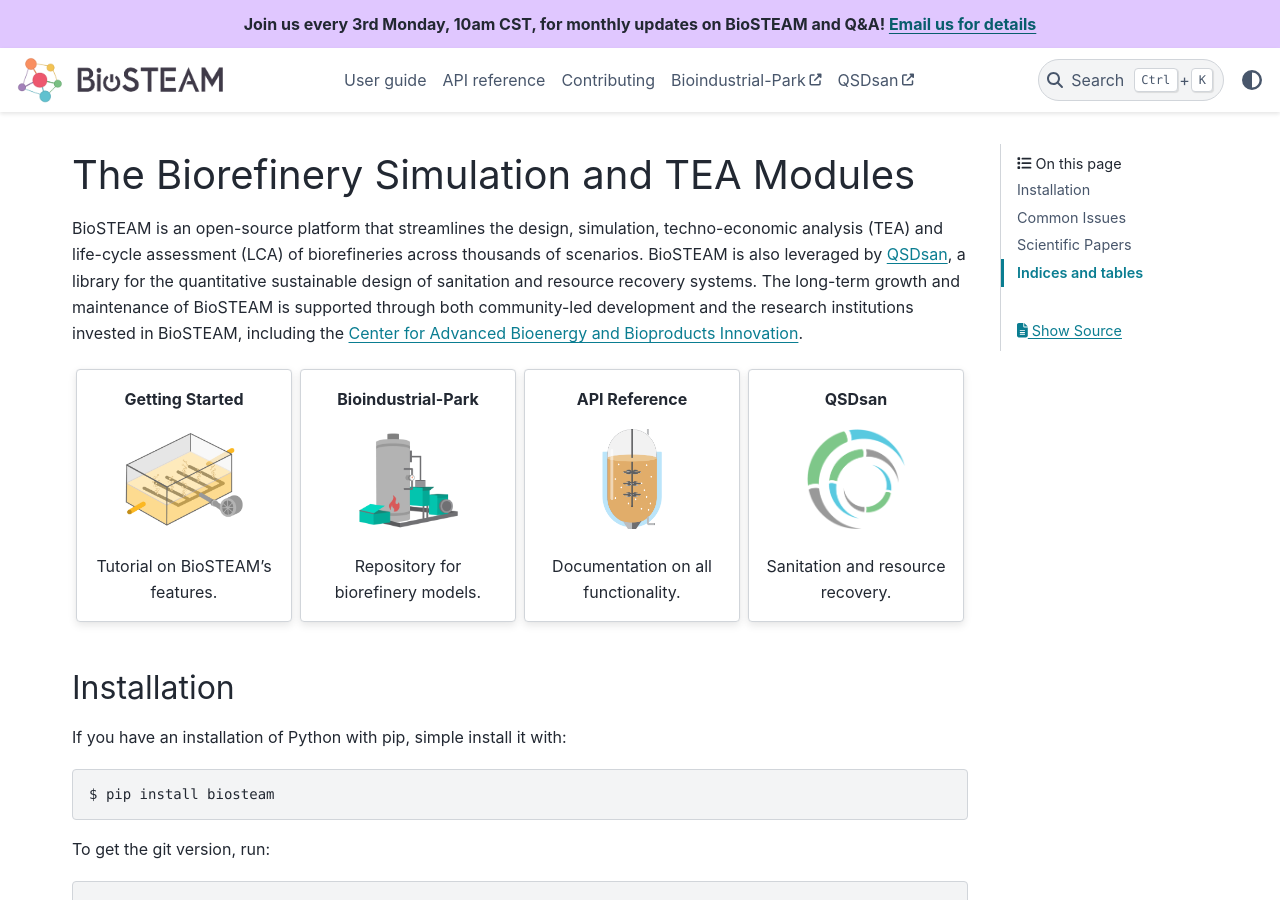
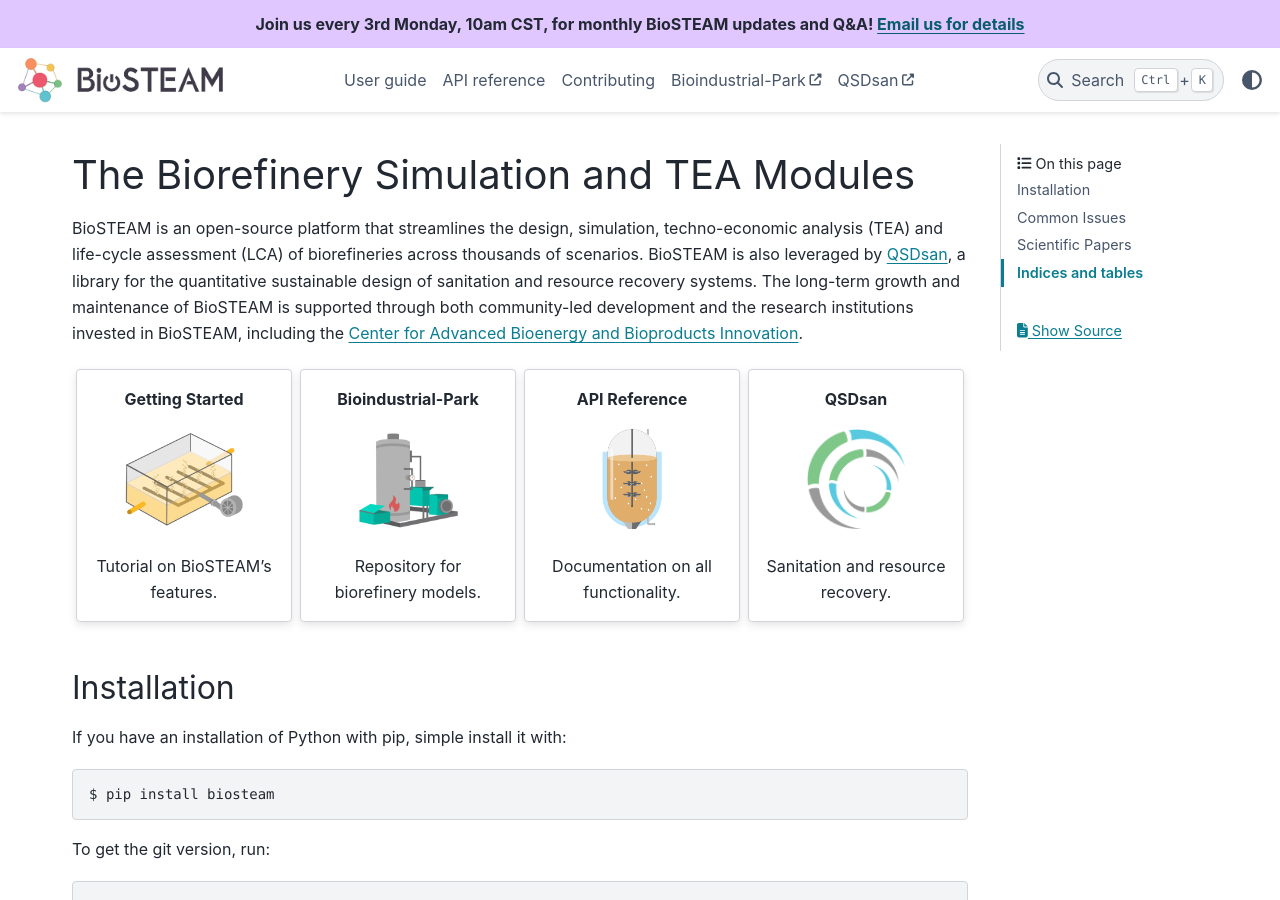
Before and after one commit to BioSTEAMDevelopmentGroup/biosteam, a Sphinx documentation site: the page built from docs/index.txt, in a window 1280 px wide and 900 px high. Built offline with Sphinx 7.4.7 and the PyData theme 0.15.4, drawn with Linux system fonts in a browser that asks for light colours; formulas are drawn with MathJax 3; pages that are not in the unit, such as notebooks, are missing from menus; the version number is read from the project's files by our own code.

Commit message:
minor change to announcement

```diff
--- a/docs/conf.py
+++ b/docs/conf.py
@@ -252,7 +252,7 @@
         'image_dark': 'logo_dark.png'
     },
     "announcement": (
-        "<p>Join us every 3rd Monday, 10am CST, for monthly updates on BioSTEAM and Q&A! "
+        "<p>Join us every 3rd Monday, 10am CST, for monthly BioSTEAM updates and Q&A! "
         "<a href='mailto: biosteamdevelopmentgroup@gmail.com'>Email us for details</a></p>"
     ),
     "external_links": [
```
